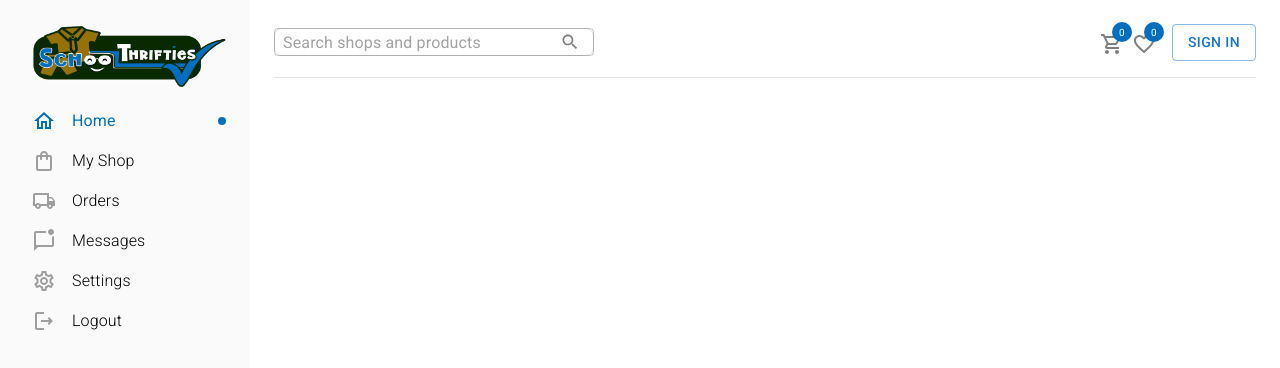
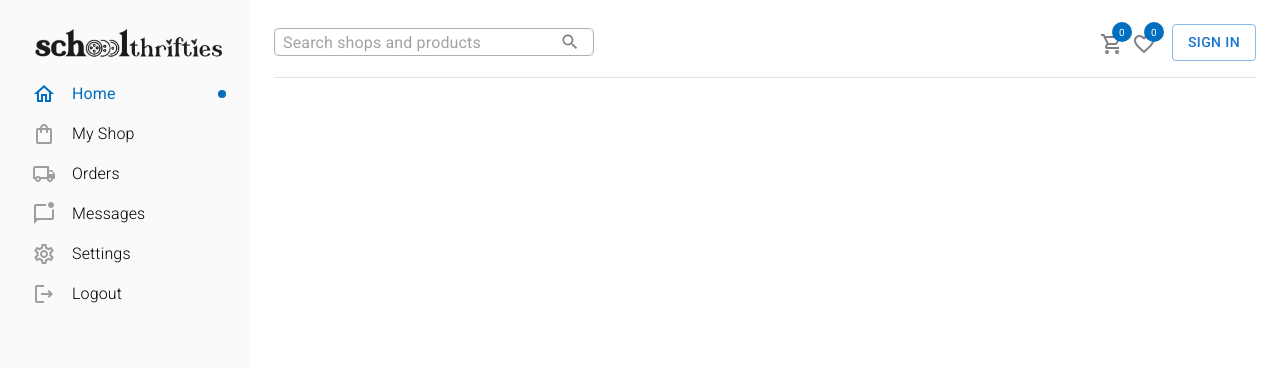
Before and after one commit to siyabongahlongwane/p2p-classifieds, a React (Vite) app: page / in a window 1280 px wide. Shown: the top 368 px of the page. Built offline with nearby package versions, Linux system fonts and the light colour scheme; no server answers; what simple-zustand-devtools would draw is missing.

Commit message:
fix + feat: images directory, added new logo

```diff
--- a/src/components/Sidenav/Sidenav.tsx
+++ b/src/components/Sidenav/Sidenav.tsx
@@ -6,7 +6,7 @@ const Sidenav = () => {
   return (
     <Stack className="sidenav" height={'100%'}>
         <Box className="logo" maxWidth={'200px'}>
-            <img width={'100%'} src={'/logo-v2.png'} alt="School Thrifties Logo" />
+            <img width={'100%'} src={'/public/ST LOGO HORIZONTAL BLACK NO BG.png'} alt="School Thrifties Logo" />
         </Box>
         <Menu />
     </Stack>
--- a/src/pages/AddProduct/AddProduct.tsx
+++ b/src/pages/AddProduct/AddProduct.tsx
@@ -66,7 +66,7 @@ const AddProduct = () => {
       if (productPhotos.length > 0) {
         if (isEdit) return updateProduct(formData);
 
-        const urls = await uploadFiles(productPhotos, "classfieds");
+        const urls = await uploadFiles(productPhotos, "classifieds");
         console.log("Files uploaded successfully!");
 
         if (urls.length > 0) {
```
Also changed, not shown: public/ST LOGO HORIZONTAL BLACK NO BG.png (added).
